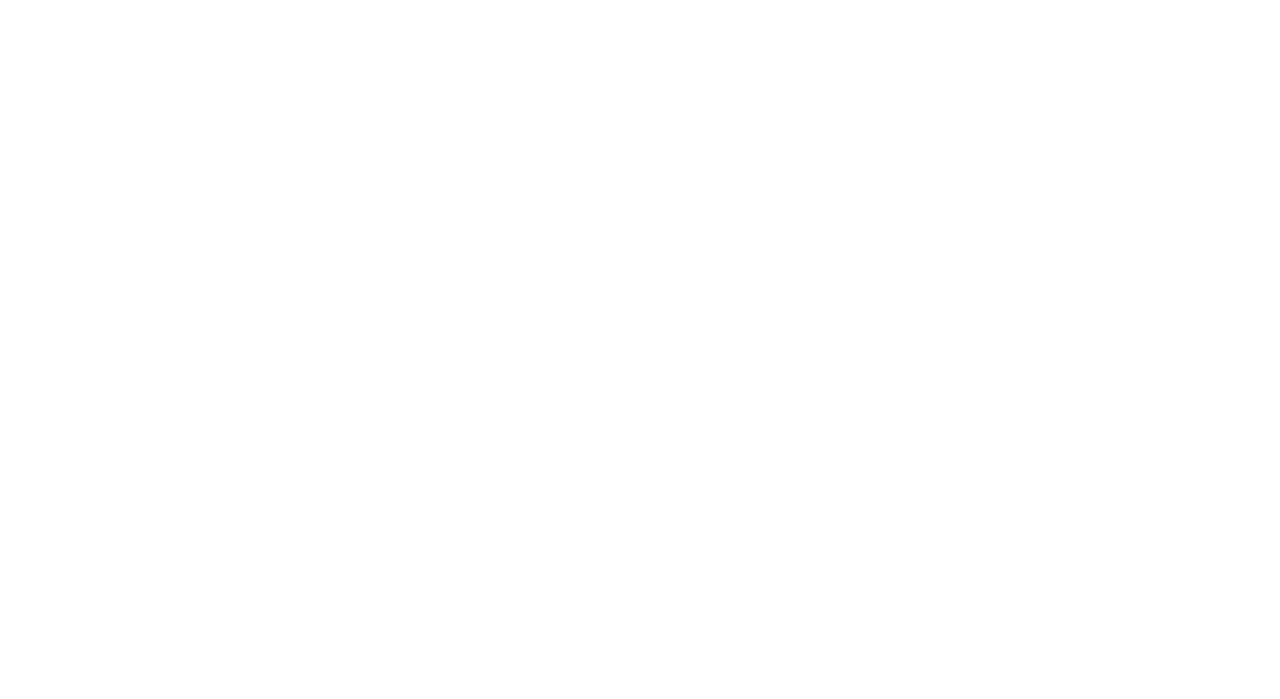
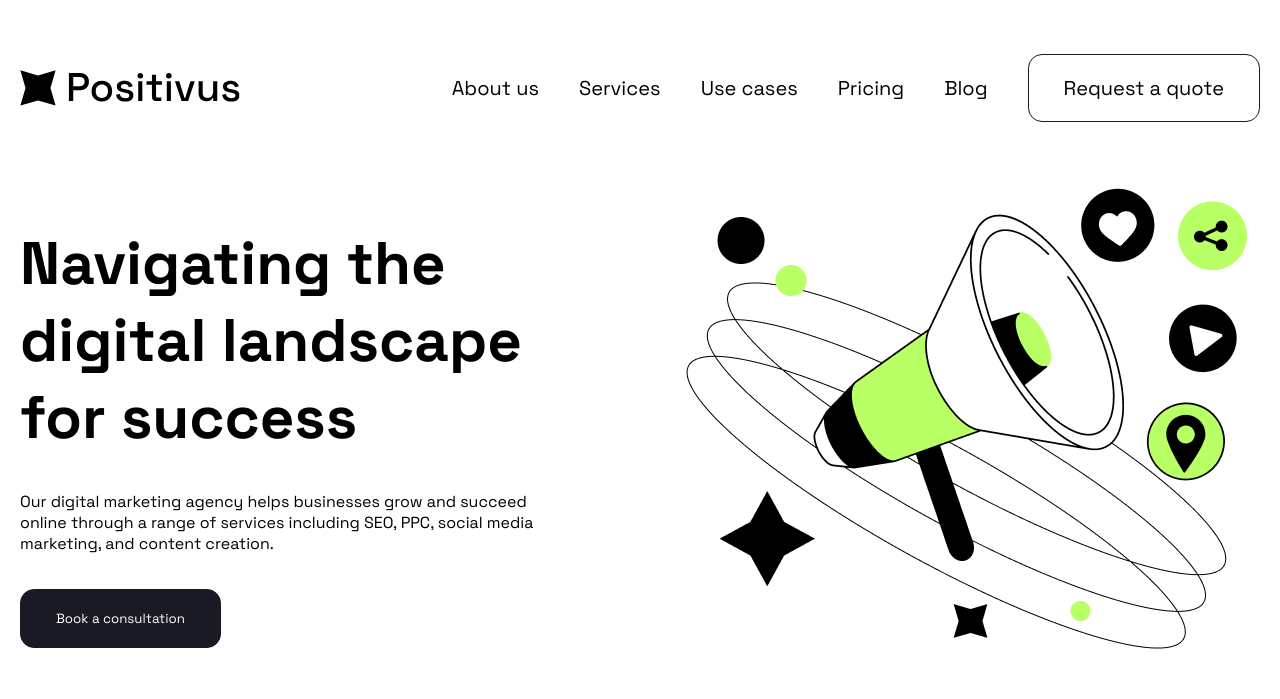
Before and after one commit to muhammad-jon/ocean-project2, a plain HTML site: page index.html in a window 1280 px wide. Drawn offline with Linux system fonts and the light colour scheme.

Commit message:
hero and navigation done

```diff
--- a/index.html
+++ b/index.html
@@ -6,11 +6,71 @@
     <meta http-equiv="X-UA-Compatible" content="IE=edge">
     <meta name="viewport" content="width=device-width, initial-scale=1.0">
     <title>Project 2</title>
+    <link rel="stylesheet" href="./styles/style.css">
+    <link rel="stylesheet" href="./styles/styleCons.css">
+    <link rel="preconnect" href="https://fonts.googleapis.com">
+    <link rel="preconnect" href="https://fonts.gstatic.com" crossorigin>
+    <link href="https://fonts.googleapis.com/css2?family=Space+Grotesk:wght@300;400;700&display=swap" rel="stylesheet">
 </head>
 
 <body>
+    <header>
+        <nav>
+            <div class="container">
+                <div class="nav-bar">
 
 
+                    <img src="./images/logo.svg" alt="logo">
+                    <ul>
+                        <li>
+                            <a href="#">About us</a>
+                        </li>
+                        <li>
+                            <a href="#">Services</a>
+                        </li>
+                        <li>
+                            <a href="#">Use cases</a>
+                        </li>
+                        <li>
+                            <a href="#">Pricing </a>
+                        </li>
+                        <li>
+                            <a href="#">Blog</a>
+                        </li>
+                        <li>
+                            <a class="reaquest-a-quote" href="#">Request a quote</a>
+                        </li>
+                    </ul>
+                </div>
+
+            </div>
+        </nav>
+    </header>
+
+    <section class="hero-section">
+        <div class="container">
+            <div class="hero">
+                <div>
+                    <h1>
+                        Navigating the digital landscape for success
+                    </h1>
+                    <p>
+                        Our digital marketing agency helps businesses grow and succeed online through a range of
+                        services including SEO, PPC, social media marketing, and content creation.
+                    </p>
+                    <div>
+                        <button class="btn">
+                            Book a consultation
+                        </button>
+                    </div>
+                </div>
+                <div>
+                    <img src="./images/Illustration.png" alt="Illustration">
+                </div>
+            </div>
+
+        </div>
+    </section>
 </body>
 
 </html>
--- /dev/null
+++ b/styles/style.css
@@ -0,0 +1,45 @@
+* {
+  padding: 0;
+  margin: 0;
+  box-sizing: border-box;
+  font-family: "Space Grotesk", sans-serif;
+}
+
+nav .nav-bar a {
+  color: black;
+  text-decoration: none;
+  font-size: 20px;
+  line-height: 28px;
+}
+nav {
+  margin: 60px 0;
+}
+
+.reaquest-a-quote {
+  padding: 20px 35px;
+  border: 1px solid #191a23;
+  border-radius: 14px;
+}
+
+.nav-bar ul {
+  display: flex;
+  list-style: none;
+  gap: 40px;
+}
+.nav-bar {
+  display: flex;
+  align-items: center;
+  justify-content: space-between;
+}
+
+.hero {
+  display: flex;
+  align-items: center;
+  gap: 100px;
+}
+
+.hero > div:nth-child(1) {
+  display: flex;
+  flex-direction: column;
+  gap: 35px;
+}
--- /dev/null
+++ b/styles/styleCons.css
@@ -0,0 +1,38 @@
+.container {
+  width: 1240px;
+  margin: 0 auto;
+}
+
+.btn {
+  padding: 20px 35px;
+  border: 1px solid #191a23;
+  border-radius: 14px;
+  background-color: #191a23;
+  color: white;
+  cursor: pointer;
+}
+
+h1 {
+  font-size: 60px;
+  line-height: 77px;
+}
+h2 {
+  font-weight: 500;
+  font-size: 40px;
+  line-height: 51px;
+}
+h3 {
+  font-weight: 500;
+  font-size: 30px;
+  line-height: 38px;
+}
+h4 {
+  font-weight: 500;
+  font-size: 20px;
+  line-height: 26px;
+}
+h5 {
+  font-weight: 400;
+  font-size: 18px;
+  line-height: 23px;
+}
```
Also changed, not shown: images/Illustration.png (added), images/logo.svg (added), style.css (deleted), 2 other files.
